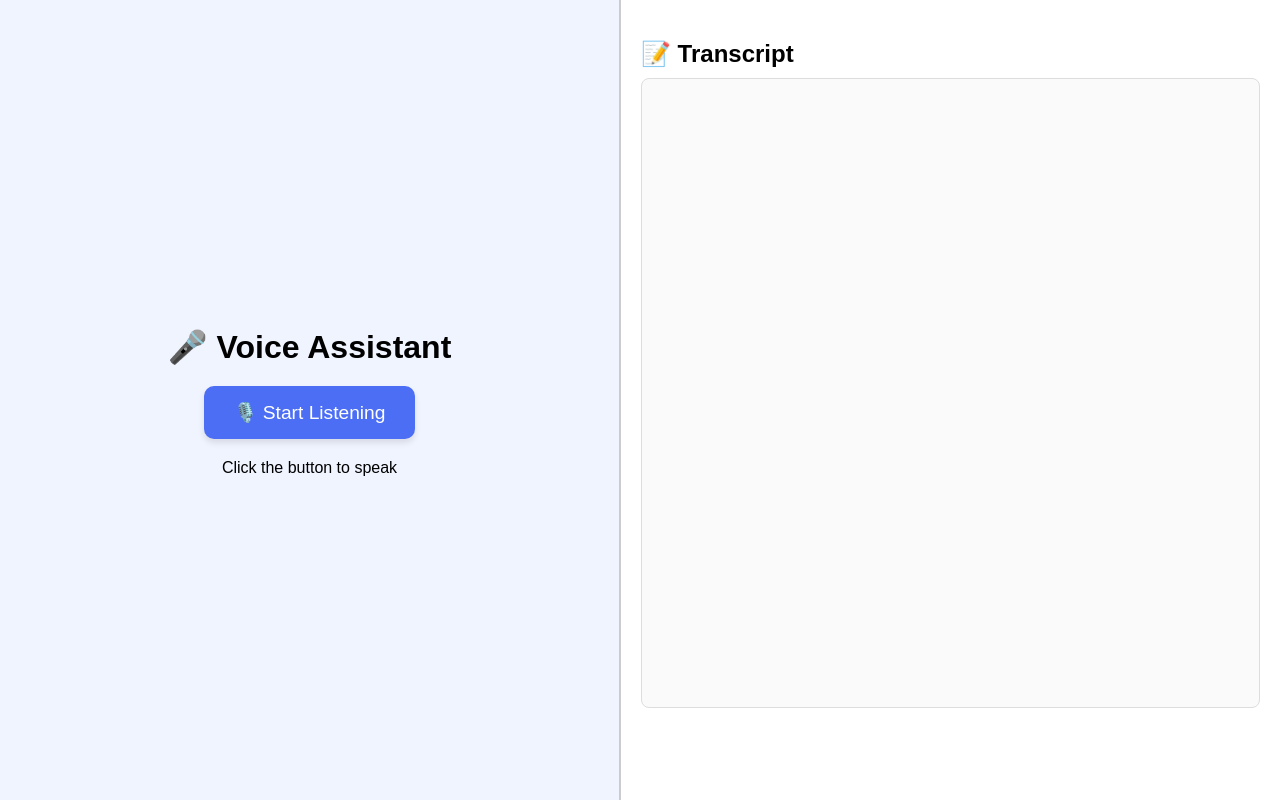
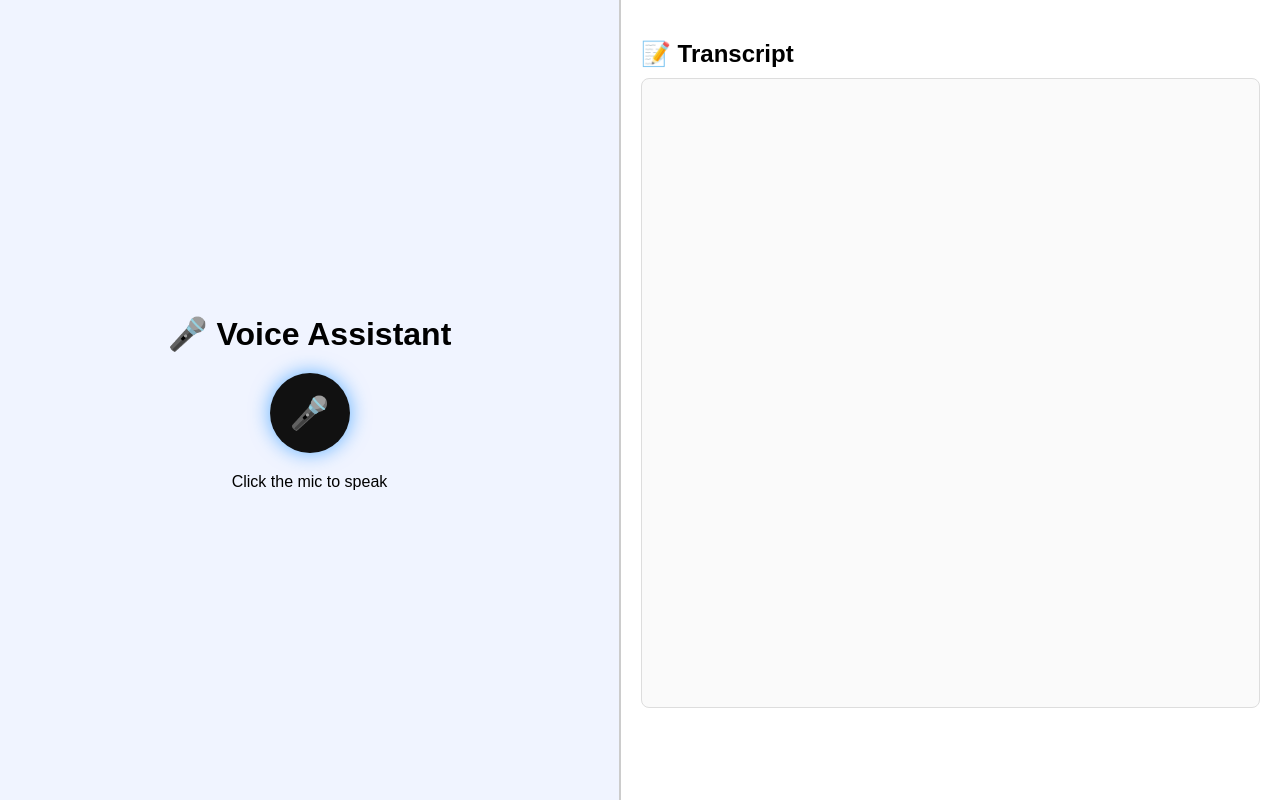
Before and after one commit to shraddhx/voice-ux, a React (Create React App) app: page / in a window 1280 px wide. Built offline with nearby package versions, Linux system fonts and the light colour scheme.

Commit message:
improvement: mic designs

```diff
--- a/src/App.css
+++ b/src/App.css
@@ -36,3 +36,53 @@
     transform: rotate(360deg);
   }
 }
+
+.mic-container {
+  position: relative;
+  width: 120px;
+  height: 120px;
+  display: flex;
+  justify-content: center;
+  align-items: center;
+  cursor: pointer;
+}
+
+.mic-button {
+  width: 80px;
+  height: 80px;
+  background-color: #4c6ef5;
+  border-radius: 50%;
+  display: flex;
+  justify-content: center;
+  align-items: center;
+  font-size: 2rem;
+  color: white;
+  box-shadow: 0px 4px 12px rgba(0,0,0,0.2);
+  z-index: 2;
+}
+
+.mic-container.listening::before,
+.mic-container.listening::after {
+  content: "";
+  position: absolute;
+  width: 100%;
+  height: 100%;
+  border: 2px solid #4c6ef5;
+  border-radius: 50%;
+  animation: pulse 1.5s infinite;
+}
+
+.mic-container.listening::after {
+  animation-delay: 0.75s;
+}
+
+@keyframes pulse {
+  0% {
+    transform: scale(1);
+    opacity: 0.8;
+  }
+  100% {
+    transform: scale(1.8);
+    opacity: 0;
+  }
+}
--- a/src/App.js
+++ b/src/App.js
@@ -1,4 +1,5 @@
 import React, { useState } from "react";
+import MicButton from "./MicButton";
 
 function App() {
   const [listening, setListening] = useState(false);
@@ -66,11 +67,9 @@ function App() {
       {/* Left half: mic controls */}
       <div style={styles.leftPane}>
         <h1 style={styles.title}>🎤 Voice Assistant</h1>
-        <button onClick={toggleListening} style={styles.button}>
-          {listening ? "🛑 Stop Listening" : "🎙️ Start Listening"}
-        </button>
+        <MicButton listening={listening} toggleListening={toggleListening} />
         <p style={{ marginTop: "20px" }}>
-          {listening ? "Listening..." : "Click the button to speak"}
+          {listening ? "Listening..." : "Click the mic to speak"}
         </p>
       </div>
 
--- /dev/null
+++ b/src/MicButton.css
@@ -0,0 +1,58 @@
+.mic-container {
+  position: relative;
+  display: flex;
+  justify-content: center;
+  align-items: center;
+  cursor: pointer;
+}
+
+.mic-button {
+  width: 80px;
+  height: 80px;
+  border-radius: 50%;
+  border: none;
+  background-color: #111;
+  color: white;
+  font-size: 2rem;
+  z-index: 2;
+  position: relative;
+  box-shadow: 0 0 20px rgba(0, 132, 255, 0.6);
+}
+
+.pulse-ring {
+  position: absolute;
+  width: 120px;
+  height: 120px;
+  border-radius: 50%;
+  background: rgba(0, 132, 255, 0.3);
+  animation: pulse 2s infinite;
+  opacity: 0;
+  z-index: 1;
+}
+
+.pulse-ring.active {
+  opacity: 1;
+}
+
+.pulse-ring.delay1 {
+  animation-delay: 0.5s;
+}
+
+.pulse-ring.delay2 {
+  animation-delay: 1s;
+}
+
+@keyframes pulse {
+  0% {
+    transform: scale(0.8);
+    opacity: 0.6;
+  }
+  70% {
+    transform: scale(1.4);
+    opacity: 0;
+  }
+  100% {
+    transform: scale(0.8);
+    opacity: 0;
+  }
+}
--- /dev/null
+++ b/src/MicButton.js
@@ -0,0 +1,19 @@
+import React from "react";
+import "./MicButton.css";
+
+export default function MicButton({ listening, toggleListening }) {
+  return (
+    <div className="mic-container" onClick={toggleListening}>
+      {listening &&
+        <>
+          <div className={`pulse-ring`} />
+          <div className={`pulse-ring delay1`} />
+          <div className={`pulse-ring delay2`} />
+        </>
+      }
+      <button className="mic-button">
+        🎤
+      </button>
+    </div>
+  );
+}
```
